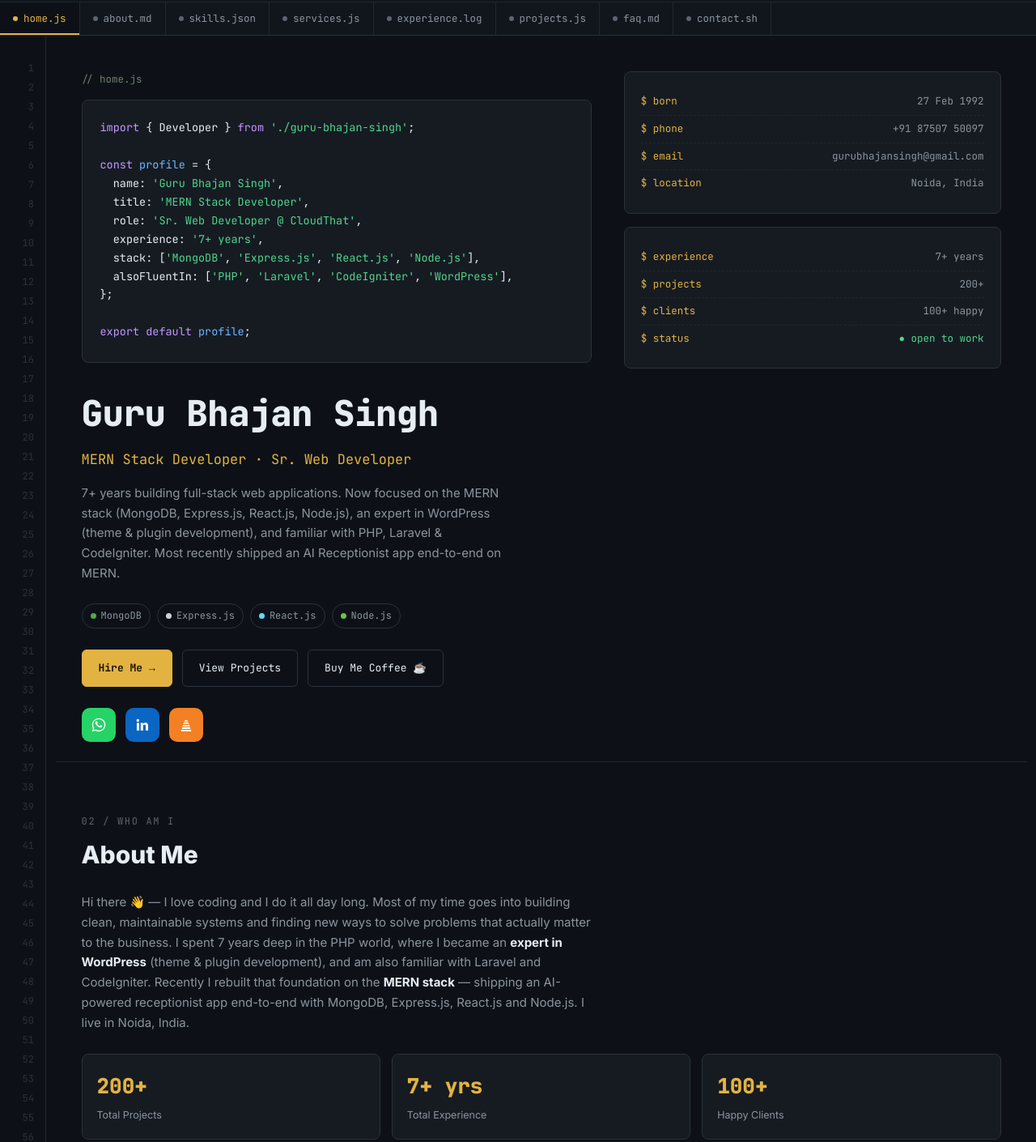
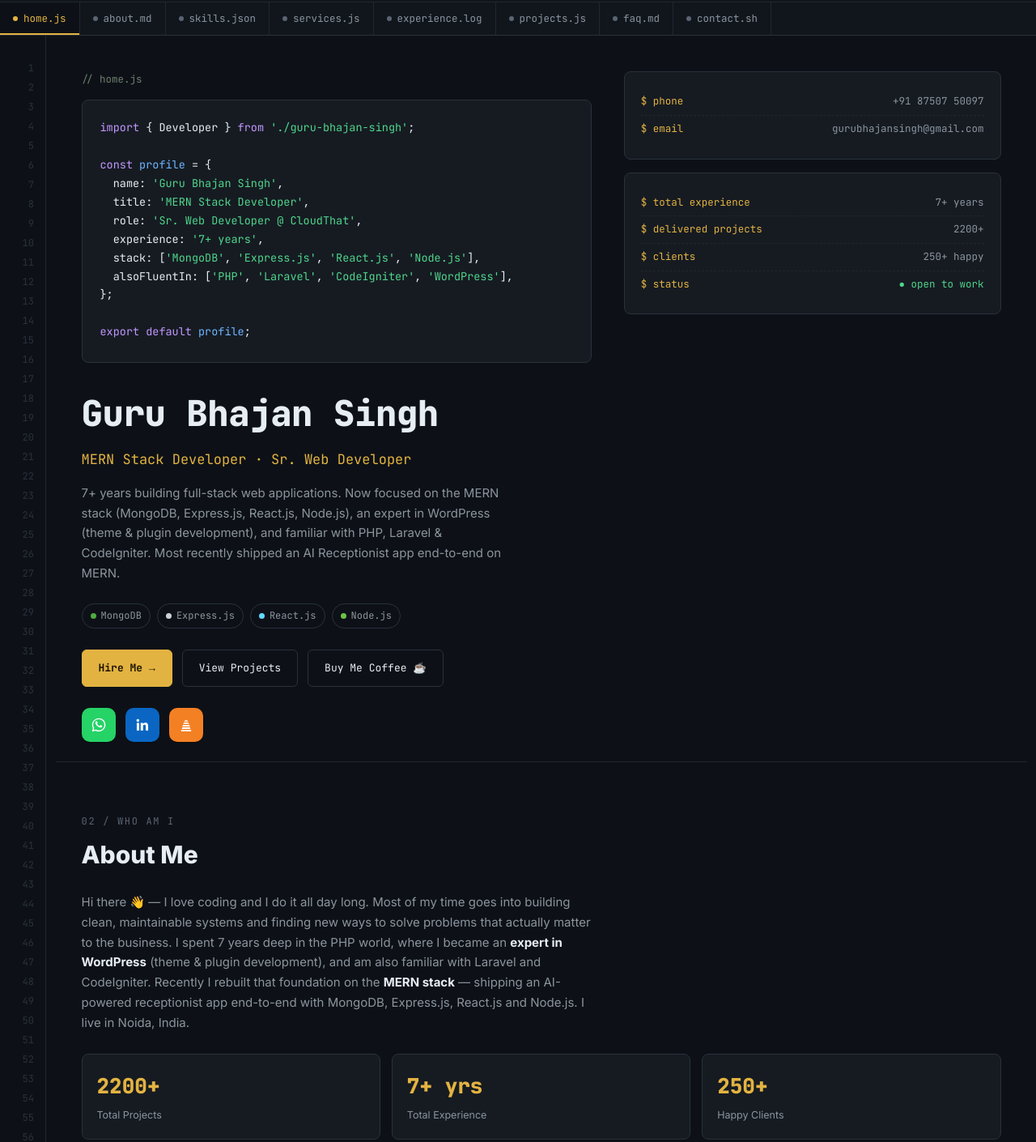
Before and after one commit to gurubhajansingh/gurubhajansingh.github.io, a plain HTML site: page index.html in a window 1280 px wide. Shown: the part 36-1446 px from the top of the page at 81% size. Drawn offline with Linux system fonts and the light colour scheme.

Commit message:
updated the demo link & changed few numbers

```diff
--- a/index.html
+++ b/index.html
@@ -480,15 +480,15 @@
 
         <div>
           <div class="side-card">
-            <div class="row"><span class="k">$ born</span><span>27 Feb 1992</span></div>
+            <!-- <div class="row"><span class="k">$ born</span><span>27 Feb 1992</span></div> -->
             <div class="row"><span class="k">$ phone</span><span>+91 87507 50097</span></div>
             <div class="row"><span class="k">$ email</span><span>gurubhajansingh@gmail.com</span></div>
-            <div class="row"><span class="k">$ location</span><span>Noida, India</span></div>
+            <!-- <div class="row"><span class="k">$ location</span><span>Noida, India</span></div> -->
           </div>
           <div class="side-card">
-            <div class="row"><span class="k">$ experience</span><span>7+ years</span></div>
-            <div class="row"><span class="k">$ projects</span><span>200+</span></div>
-            <div class="row"><span class="k">$ clients</span><span>100+ happy</span></div>
+            <div class="row"><span class="k">$ total experience</span><span>7+ years</span></div>
+            <div class="row"><span class="k">$ delivered projects</span><span>2200+</span></div>
+            <div class="row"><span class="k">$ clients</span><span>250+ happy</span></div>
             <div class="row"><span class="k">$ status</span><span style="color:var(--green)">● open to work</span></div>
           </div>
         </div>
@@ -508,9 +508,9 @@
         receptionist app end-to-end with MongoDB, Express.js, React.js and Node.js. I live in Noida, India.
       </p>
       <div class="stats-row">
-        <div class="stat"><div class="num">200+</div><div class="lab">Total Projects</div></div>
+        <div class="stat"><div class="num">2200+</div><div class="lab">Total Projects</div></div>
         <div class="stat"><div class="num">7+ yrs</div><div class="lab">Total Experience</div></div>
-        <div class="stat"><div class="num">100+</div><div class="lab">Happy Clients</div></div>
+        <div class="stat"><div class="num">250+</div><div class="lab">Happy Clients</div></div>
       </div>
     </section>
 
@@ -549,6 +549,7 @@
       <div class="skill-group">
         <h4>Database / Tools / Cloud</h4>
         <div class="bar-row"><span class="bar-name">MySQL</span><div class="bar-track"><div class="bar-fill" data-w="90"></div></div><span class="bar-pct">90%</span></div>
+        <div class="bar-row"><span class="bar-name">PostgreSQL</span><div class="bar-track"><div class="bar-fill" data-w="75"></div></div><span class="bar-pct">75%</span></div>
         <div class="bar-row"><span class="bar-name">MongoDB</span><div class="bar-track"><div class="bar-fill" data-w="70"></div></div><span class="bar-pct">70%</span></div>
         <div class="bar-row"><span class="bar-name">AWS / Git</span><div class="bar-track"><div class="bar-fill" data-w="80"></div></div><span class="bar-pct">80%</span></div>
       </div>
@@ -666,6 +667,7 @@
           </div>
           <div class="proj-desc">A conversational AI receptionist that automates visitor/caller interactions, appointment queries and information routing — built end-to-end (schema, API, UI) on the MERN stack.</div>
           <div class="proj-tags"><span class="tag">MongoDB</span><span class="tag">Express.js</span><span class="tag">React.js</span><span class="tag">Node.js</span></div>
+          <a class="proj-link" href="https://wa.me/918750750097?text=Hi+there%2C+I%27m+interested+in+the+AI+receptionist+and+want+to+see+the+demo" target="_blank" rel="noopener">Request Demo →</a>
         </div>
 
         <div class="proj-card">
```
